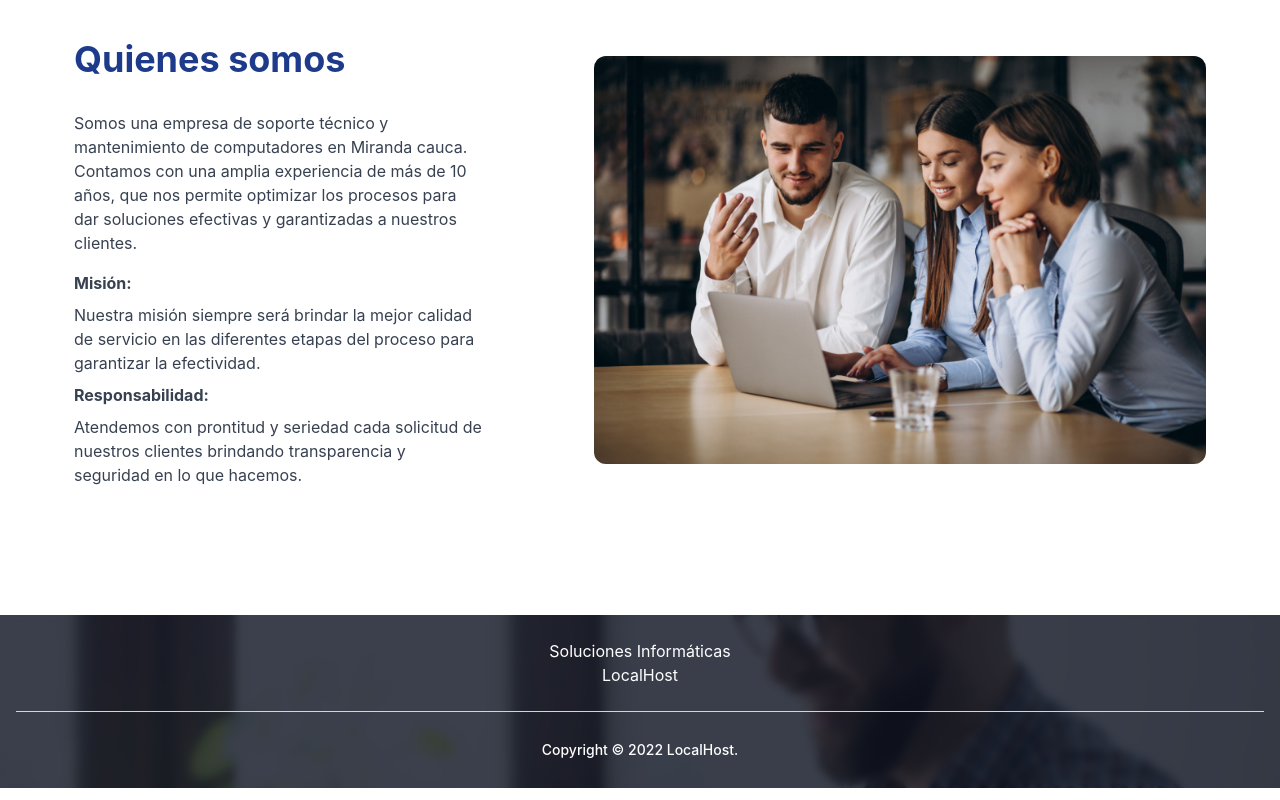
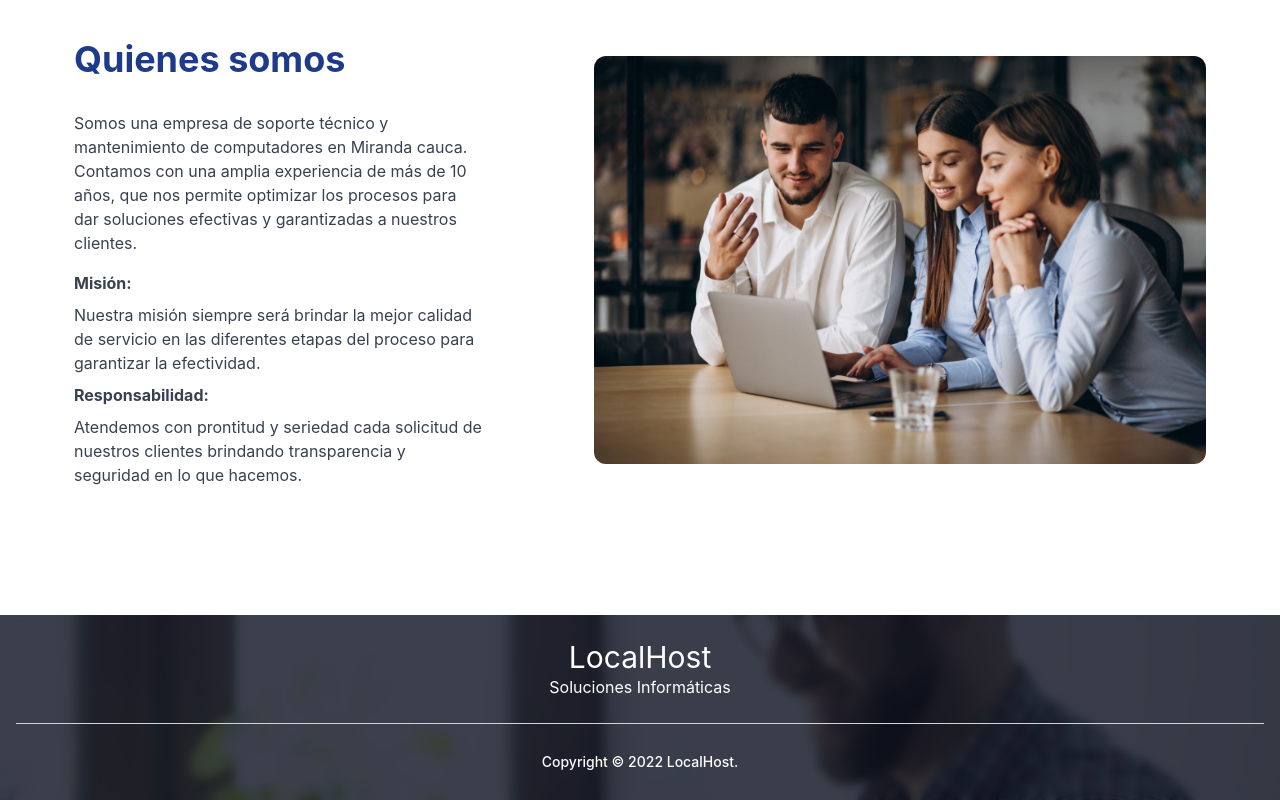
Before and after one commit to Valar789/miranda_pc, a Next.js app: page / in a window 1280 px wide. Shown: the part 4766-5566 px from the top of the page. Built offline with nearby package versions, Linux system fonts and the light colour scheme.

Commit message:
actu footer adn end v1 12 octubre

```diff
--- a/components/Footer.js
+++ b/components/Footer.js
@@ -6,8 +6,8 @@ export default function Footer() {
       <footer className="relative  border-none backdrop-blur-sm bg-slate-900/60 text-white  pb-6">
         <div className="flex justify-center flex-col w-full m-auto px-4">
           <div className="flex flex-col items-center m-auto pt-6">
+   <a href='https://localhostweb.vercel.app/' className="m-y2 text-3xl">LocalHost</a>
             <p className="">Soluciones Informáticas</p>
-   <a href='https://localhostweb.vercel.app/' className="m-y2">LocalHost</a>
           </div>
           <hr className="my-6 border-gray-300" />
 
```
